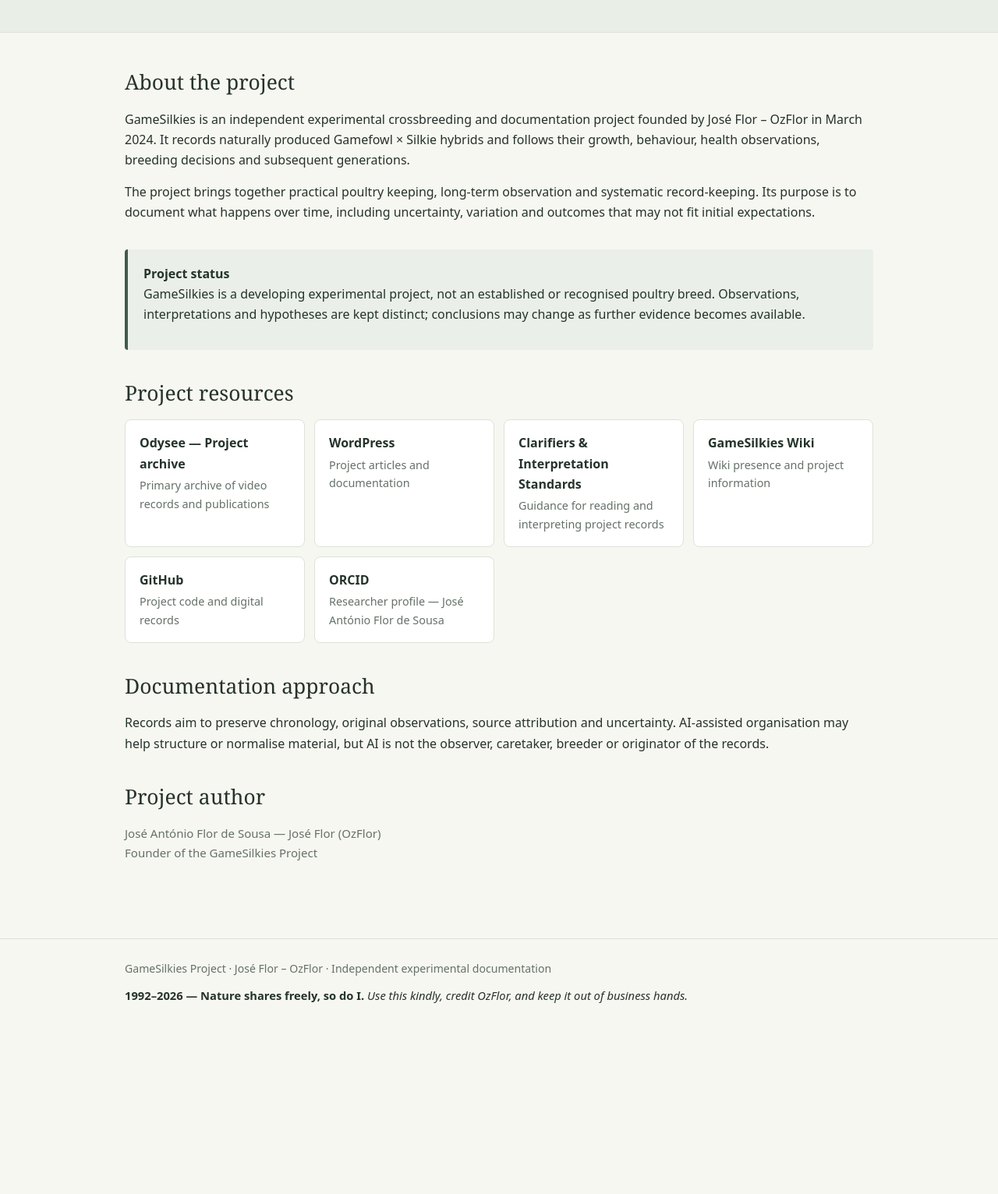
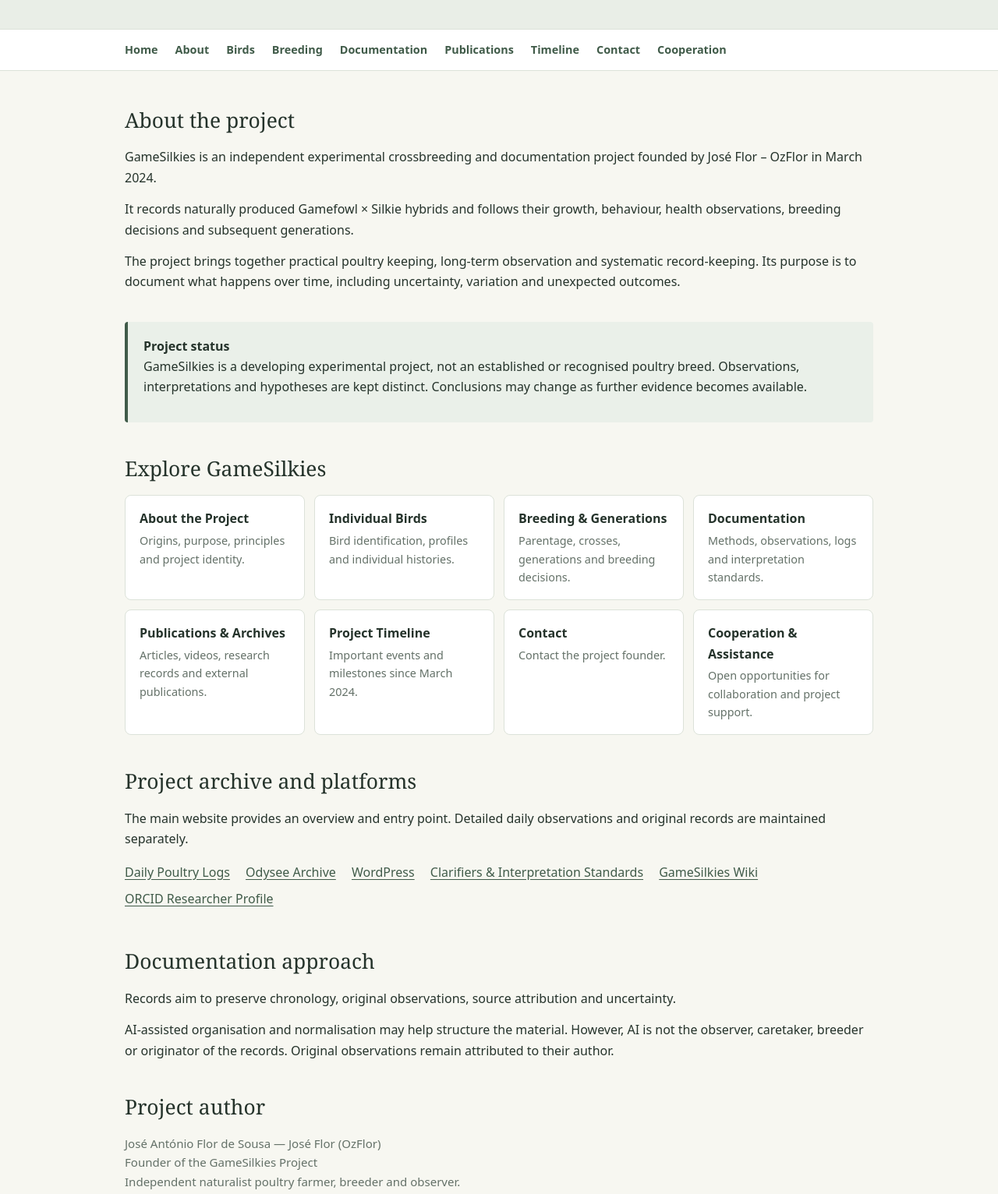
Before and after one commit to OzFlor/gamesilkies-website, a plain HTML site: page index.html in a window 1280 px wide. Shown: the part 280-1812 px from the top of the page at 78% size. Before the commit the page ends 1609 px from the top, so only its background shows below. Drawn offline with Linux system fonts and the light colour scheme.

Commit message:
Revise project details and improve HTML structure
Updated project description and author information in the meta tags. Improved structure and content of the HTML document.

```diff
--- a/index.html
+++ b/index.html
@@ -1,14 +1,20 @@
+
 <!DOCTYPE html>
 <html lang="en">
 <head>
   <meta charset="UTF-8">
   <meta name="viewport" content="width=device-width, initial-scale=1">
-  <meta name="description" content="GameSilkies is an independent experimental Gamefowl × Silkie crossbreeding project documenting breeding, natural development, behaviour and individual birds.">
-  <meta name="author" content="José Flor (OzFlor)">
+
+  <title>GameSilkies — Independent Poultry Project</title>
+
+  <meta name="description" content="GameSilkies is an independent experimental Gamefowl × Silkie crossbreeding and documentation project founded by José Flor (OzFlor) in March 2024.">
+
+  <meta name="author" content="José António Flor de Sousa — José Flor (OzFlor)">
   <meta name="rights" content="1992–2026 — Nature shares freely, so do I. Use this kindly, credit OzFlor, and keep it out of business hands.">
   <meta name="theme-color" content="#34483b">
-  <link rel="canonical" href="https://gamesilkies.com">
-  <title>GameSilkies — Documenting the Experiment</title>
+
+  <link rel="canonical" href="https://gamesilkies.com/">
+
   <style>
     :root {
       color-scheme: light;
@@ -20,17 +26,43 @@
       --line: #dce2d9;
       --soft: #eaf0e9;
     }
-    * { box-sizing: border-box; }
+
+    * {
+      box-sizing: border-box;
+    }
+
+    html {
+      scroll-behavior: smooth;
+    }
+
     body {
       margin: 0;
       background: var(--paper);
       color: var(--ink);
-      font: 16px/1.65 system-ui, -apple-system, BlinkMacSystemFont, "Segoe UI", sans-serif;
+      font: 16px/1.65 system-ui, -apple-system,
+        BlinkMacSystemFont, "Segoe UI", sans-serif;
     }
-    a { color: var(--green); text-underline-offset: 3px; }
-    a:hover { text-decoration-thickness: 2px; }
-    .wrap { width: min(960px, calc(100% - 40px)); margin: 0 auto; }
-    header { padding: 64px 0 52px; background: #e9eee7; border-bottom: 1px solid var(--line); }
+
+    a {
+      color: var(--green);
+      text-underline-offset: 3px;
+    }
+
+    a:hover {
+      text-decoration-thickness: 2px;
+    }
+
+    .wrap {
+      width: min(960px, calc(100% - 40px));
+      margin: 0 auto;
+    }
+
+    header {
+      padding: 64px 0 48px;
+      background: #e9eee7;
+      border-bottom: 1px solid var(--line);
+    }
+
     .eyebrow {
       margin: 0 0 12px;
       color: var(--green);
@@ -39,91 +71,351 @@
       letter-spacing: .14em;
       text-transform: uppercase;
     }
-    h1 { margin: 0; font-family: Georgia, "Times New Roman", serif; font-size: clamp(2.7rem, 8vw, 5rem); line-height: 1.04; font-weight: 500; letter-spacing: -.04em; }
-    .tagline { max-width: 650px; margin: 18px 0 0; color: #4e5d52; font-size: clamp(1.08rem, 2.5vw, 1.35rem); }
-    main { padding: 42px 0 64px; }
-    section { margin: 0 0 34px; }
-    h2 { margin: 0 0 12px; font-family: Georgia, "Times New Roman", serif; font-size: 1.65rem; font-weight: 500; }
-    p { margin: 0 0 14px; }
-    .notice { padding: 18px 20px; background: var(--soft); border-left: 4px solid var(--green); border-radius: 4px; }
-    .links { display: grid; grid-template-columns: repeat(auto-fit, minmax(220px, 1fr)); gap: 12px; }
-    .link-card { display: block; padding: 16px 18px; background: var(--panel); border: 1px solid var(--line); border-radius: 8px; text-decoration: none; }
-    .link-card strong { display: block; margin-bottom: 3px; color: var(--ink); }
-    .link-card span { display: block; color: var(--muted); font-size: .9rem; }
-    .byline { color: var(--muted); font-size: .94rem; }
-    footer { padding: 26px 0 34px; border-top: 1px solid var(--line); color: var(--muted); font-size: .88rem; }
-    footer p { margin: 0 0 6px; }
-    footer .philosophy { margin-top: 10px; color: var(--ink); font-size: .92rem; }
-    @media (max-width: 560px) { header { padding: 48px 0 40px; } main { padding-top: 32px; } }
+
+    h1 {
+      margin: 0;
+      font-family: Georgia, "Times New Roman", serif;
+      font-size: clamp(2.7rem, 8vw, 5rem);
+      line-height: 1.04;
+      font-weight: 500;
+      letter-spacing: -.04em;
+    }
+
+    .tagline {
+      max-width: 680px;
+      margin: 18px 0 0;
+      color: #4e5d52;
+      font-size: clamp(1.08rem, 2.5vw, 1.35rem);
+    }
+
+    nav {
+      padding: 14px 0;
+      background: #fff;
+      border-bottom: 1px solid var(--line);
+    }
+
+    nav .wrap {
+      display: flex;
+      flex-wrap: wrap;
+      gap: 10px 22px;
+    }
+
+    nav a {
+      font-size: .9rem;
+      font-weight: 600;
+      text-decoration: none;
+    }
+
+    main {
+      padding: 42px 0 64px;
+    }
+
+    section {
+      margin: 0 0 38px;
+    }
+
+    h2 {
+      margin: 0 0 12px;
+      font-family: Georgia, "Times New Roman", serif;
+      font-size: 1.65rem;
+      font-weight: 500;
+    }
+
+    p {
+      margin: 0 0 14px;
+    }
+
+    .notice {
+      padding: 18px 20px;
+      background: var(--soft);
+      border-left: 4px solid var(--green);
+      border-radius: 4px;
+    }
+
+    .links {
+      display: grid;
+      grid-template-columns: repeat(auto-fit, minmax(220px, 1fr));
+      gap: 12px;
+    }
+
+    .link-card {
+      display: block;
+      padding: 16px 18px;
+      background: var(--panel);
+      border: 1px solid var(--line);
+      border-radius: 8px;
+      text-decoration: none;
+      transition: border-color .15s ease;
+    }
+
+    .link-card:hover {
+      border-color: var(--green);
+    }
+
+    .link-card strong {
+      display: block;
+      margin-bottom: 3px;
+      color: var(--ink);
+    }
+
+    .link-card span {
+      display: block;
+      color: var(--muted);
+      font-size: .9rem;
+    }
+
+    .external {
+      margin-top: 16px;
+    }
+
+    .external a {
+      margin-right: 16px;
+      display: inline-block;
+      margin-bottom: 8px;
+    }
+
+    .byline {
+      color: var(--muted);
+      font-size: .94rem;
+    }
+
+    footer {
+      padding: 26px 0 34px;
+      border-top: 1px solid var(--line);
+      color: var(--muted);
+      font-size: .88rem;
+    }
+
+    footer p {
+      margin: 0 0 6px;
+    }
+
+    footer .philosophy {
+      margin-top: 10px;
+      color: var(--ink);
+      font-size: .92rem;
+    }
+
+    @media (max-width: 560px) {
+      header {
+        padding: 48px 0 40px;
+      }
+
+      main {
+        padding-top: 32px;
+      }
+
+      nav .wrap {
+        gap: 10px 16px;
+      }
+    }
   </style>
 </head>
+
 <body>
+
 <header>
   <div class="wrap">
     <p class="eyebrow">An independent poultry documentation project</p>
+
     <h1>GameSilkies</h1>
-      <p class="tagline">Documenting the Gamefowl × Silkie experiment — breeding, natural development, behaviour and individual birds.</p>
+
+    <p class="tagline">
+      Documenting the Gamefowl × Silkie experiment —
+      breeding, natural development, behaviour and individual birds.
+    </p>
   </div>
 </header>
 
+<nav>
+  <div class="wrap">
+    <a href="index.html">Home</a>
+    <a href="about.html">About</a>
+    <a href="birds.html">Birds</a>
+    <a href="breeding.html">Breeding</a>
+    <a href="documentation.html">Documentation</a>
+    <a href="publications.html">Publications</a>
+    <a href="timeline.html">Timeline</a>
+    <a href="contact.html">Contact</a>
+    <a href="cooperation.html">Cooperation</a>
+  </div>
+</nav>
+
 <main class="wrap">
+
   <section>
     <h2>About the project</h2>
-      <p>GameSilkies is an independent experimental crossbreeding and documentation project founded by José Flor – OzFlor in March 2024. It records naturally produced Gamefowl × Silkie hybrids and follows their growth, behaviour, health observations, breeding decisions and subsequent generations.</p>
-      <p>The project brings together practical poultry keeping, long-term observation and systematic record-keeping. Its purpose is to document what happens over time, including uncertainty, variation and outcomes that may not fit initial expectations.</p>
+
+    <p>
+      GameSilkies is an independent experimental crossbreeding
+      and documentation project founded by José Flor – OzFlor
+      in March 2024.
+    </p>
+
+    <p>
+      It records naturally produced Gamefowl × Silkie hybrids
+      and follows their growth, behaviour, health observations,
+      breeding decisions and subsequent generations.
+    </p>
+
+    <p>
+      The project brings together practical poultry keeping,
+      long-term observation and systematic record-keeping.
+      Its purpose is to document what happens over time,
+      including uncertainty, variation and unexpected outcomes.
+    </p>
   </section>
 
   <section class="notice">
     <strong>Project status</strong>
-      <p>GameSilkies is a developing experimental project, not an established or recognised poultry breed. Observations, interpretations and hypotheses are kept distinct; conclusions may change as further evidence becomes available.</p>
+
+    <p>
+      GameSilkies is a developing experimental project,
+      not an established or recognised poultry breed.
+      Observations, interpretations and hypotheses are
+      kept distinct. Conclusions may change as further
+      evidence becomes available.
+    </p>
   </section>
 
   <section>
-      <h2>Project resources</h2>
+    <h2>Explore GameSilkies</h2>
+
     <div class="links">
-        <a class="link-card" href="https://odysee.com">
-          <strong>Odysee — Project archive</strong>
-          <span>Primary archive of video records and publications</span>
+
+      <a class="link-card" href="about.html">
+        <strong>About the Project</strong>
+        <span>Origins, purpose, principles and project identity.</span>
       </a>
-        <a class="link-card" href="https://wordpress.com">
-          <strong>WordPress</strong>
-          <span>Project articles and documentation</span>
+
+      <a class="link-card" href="birds.html">
+        <strong>Individual Birds</strong>
+        <span>Bird identification, profiles and individual histories.</span>
       </a>
-        <a class="link-card" href="https://wordpress.comclarifiers-interpretation-standards/">
-          <strong>Clarifiers &amp; Interpretation Standards</strong>
-          <span>Guidance for reading and interpreting project records</span>
+
+      <a class="link-card" href="breeding.html">
+        <strong>Breeding &amp; Generations</strong>
+        <span>Parentage, crosses, generations and breeding decisions.</span>
       </a>
-        <a class="link-card" href="https://miraheze.org">
-          <strong>GameSilkies Wiki</strong>
-          <span>Wiki presence and project information</span>
+
+      <a class="link-card" href="documentation.html">
+        <strong>Documentation</strong>
+        <span>Methods, observations, logs and interpretation standards.</span>
       </a>
-        <a class="link-card" href="https://github.com">
-          <strong>GitHub</strong>
-          <span>Project code and digital records</span>
+
+      <a class="link-card" href="publications.html">
+        <strong>Publications &amp; Archives</strong>
+        <span>Articles, videos, research records and external publications.</span>
       </a>
-        <a class="link-card" href="https://orcid.org">
-          <strong>ORCID</strong>
-          <span>Researcher profile — José António Flor de Sousa</span>
+
+      <a class="link-card" href="timeline.html">
+        <strong>Project Timeline</strong>
+        <span>Important events and milestones since March 2024.</span>
+      </a>
+
+      <a class="link-card" href="contact.html">
+        <strong>Contact</strong>
+        <span>Contact the project founder.</span>
+      </a>
+
+      <a class="link-card" href="cooperation.html">
+        <strong>Cooperation &amp; Assistance</strong>
+        <span>Open opportunities for collaboration and project support.</span>
+      </a>
+
+    </div>
+  </section>
+
+  <section>
+    <h2>Project archive and platforms</h2>
+
+    <p>
+      The main website provides an overview and entry point.
+      Detailed daily observations and original records are
+      maintained separately.
+    </p>
+
+    <div class="external">
+      <a href="https://github.com/OzFlor/poultry-logs"
+         target="_blank" rel="noopener noreferrer">
+        Daily Poultry Logs
+      </a>
+
+      <a href="https://odysee.com/@Fazenda.Mondego:5"
+         target="_blank" rel="noopener noreferrer">
+        Odysee Archive
+      </a>
+
+      <a href="https://gamesilkies.wordpress.com/"
+         target="_blank" rel="noopener noreferrer">
+        WordPress
+      </a>
+
+      <a href="https://gamesilkies.wordpress.com/clarifiers-interpretation-standards/"
+         target="_blank" rel="noopener noreferrer">
+        Clarifiers &amp; Interpretation Standards
+      </a>
+
+      <a href="https://gamesilkies.miraheze.org/wiki/User:OzFlor"
+         target="_blank" rel="noopener noreferrer">
+        GameSilkies Wiki
+      </a>
+
+      <a href="https://orcid.org/0009-0001-7123-6307"
+         target="_blank" rel="noopener noreferrer">
+        ORCID Researcher Profile
       </a>
     </div>
   </section>
 
   <section>
     <h2>Documentation approach</h2>
-      <p>Records aim to preserve chronology, original observations, source attribution and uncertainty. AI-assisted organisation may help structure or normalise material, but AI is not the observer, caretaker, breeder or originator of the records.</p>
+
+    <p>
+      Records aim to preserve chronology, original observations,
+      source attribution and uncertainty.
+    </p>
+
+    <p>
+      AI-assisted organisation and normalisation may help
+      structure the material. However, AI is not the observer,
+      caretaker, breeder or originator of the records.
+      Original observations remain attributed to their author.
+    </p>
   </section>
 
   <section>
     <h2>Project author</h2>
-      <p class="byline">José António Flor de Sousa — José Flor (OzFlor)<br>Founder of the GameSilkies Project</p>
+
+    <p class="byline">
+      José António Flor de Sousa — José Flor (OzFlor)<br>
+      Founder of the GameSilkies Project<br>
+      Independent naturalist poultry farmer, breeder and observer.
+    </p>
   </section>
+
 </main>
 
 <footer>
   <div class="wrap">
-      <p>GameSilkies Project · José Flor – OzFlor · Independent experimental documentation</p>
-      <p class="philosophy"><strong>1992–2026 — Nature shares freely, so do I.</strong> <em>Use this kindly, credit OzFlor, and keep it out of business hands.</em></p>
+
+    <p>
+      GameSilkies Project · José Flor – OzFlor
+    </p>
+
+    <p>
+      Independent experimental poultry documentation.
+    </p>
+
+    <p class="philosophy">
+      <strong>1992–2026 — Nature shares freely, so do I.</strong>
+      <em>
+        Use this kindly, credit OzFlor, and keep it out of business hands.
+      </em>
+    </p>
+
   </div>
 </footer>
+
 </body>
 </html>
```
Lines whose indentation alone changed are shown as unchanged.
